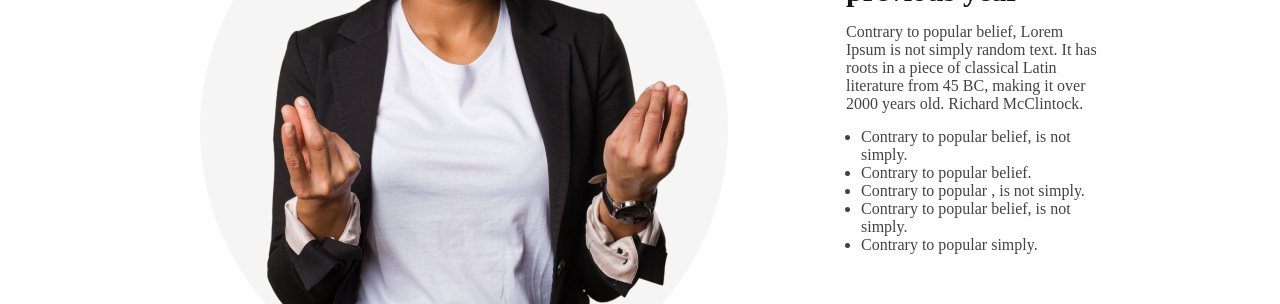
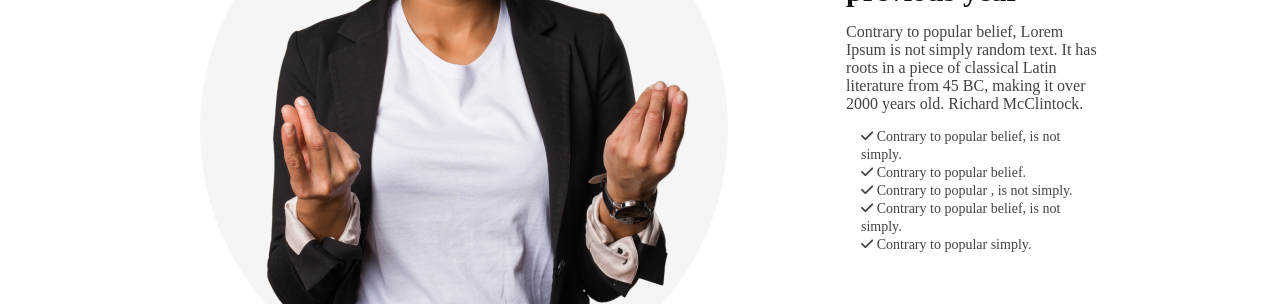
Before and after one commit to mdabdulhalimmasum/my-second-github-portfolio-repo, a plain HTML site: page index.html in a window 1280 px wide. Shown: the part 1160-1464 px from the top of the page. Drawn offline with Linux system fonts and the light colour scheme.

Commit message:
added inons

```diff
--- a/index.html
+++ b/index.html
@@ -4,6 +4,7 @@
     <meta charset="UTF-8">
     <meta name="viewport" content="width=device-width, initial-scale=1.0">
     <title>my portfolio website</title>
+    <script src="https://kit.fontawesome.com/fb0849d32e.js" crossorigin="anonymous"></script>
     <link rel="stylesheet" href="style.css">
 </head>
 <body>
@@ -24,11 +25,11 @@
                 <h4 class="content-heading">My failures of previous year</h4>
                 <p class="content-p">Contrary to popular belief, Lorem Ipsum is not simply random text. It has roots in a piece of classical Latin literature from 45 BC, making it over 2000 years old. Richard McClintock.</p>
                 <ul class="content-list">
-                    <li>Contrary to popular belief, is not simply.</li>
-                    <li>Contrary to popular belief.</li>
-                    <li>Contrary to popular , is not simply.</li>
-                    <li>Contrary to popular belief, is not simply.</li>
-                    <li>Contrary to popular simply.</li>
+                    <li> <i class="fa-solid fa-check"></i> Contrary to popular belief, is not simply.</li>
+                    <li> <i class="fa-solid fa-check"></i> Contrary to popular belief.</li>
+                    <li> <i class="fa-solid fa-check"></i> Contrary to popular , is not simply.</li>
+                    <li> <i class="fa-solid fa-check"></i> Contrary to popular belief, is not simply.</li>
+                    <li> <i class="fa-solid fa-check"></i> Contrary to popular simply.</li>
                 </ul>
                </div>
             </div>
--- a/style.css
+++ b/style.css
@@ -70,10 +70,11 @@ header{
 .content-list{
     color: var(--Dark-02, #444343);
     font-family: Work Sans;
-    font-size: 16px;
+    font-size: 14px;
     font-weight: 400;
     line-height: 18px; /* 162.5% */
     padding-left: 15px;
+    list-style: none;
 }
 .plans-description{
     display: flex;
```
